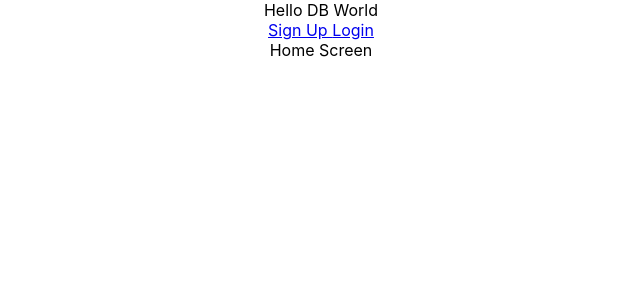
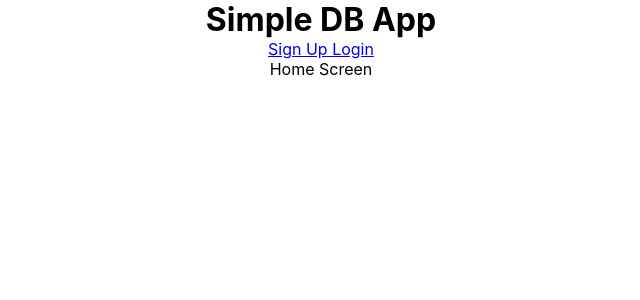
Before and after one commit to MichalPC/simple-database-manipulation-app, a React (Create React App) app: page / in a window 1280 px wide. Shown: the top 300 px of the page, without its empty margins (319-959 px from the left). Built offline with nearby package versions, Linux system fonts and the light colour scheme.

Commit message:
Add a h1 tag to Header-text div.

```diff
--- a/src/App.js
+++ b/src/App.js
@@ -8,7 +8,8 @@ function App() {
   return (
     <div className="App">
       <header className="Header-container">
-        <div className="Header-text">Hello DB World
+        <div className="Header-text">
+          <h1>Simple DB App</h1>
           <div className='Button-container'>
               <Link className='Link-button' to={'/signup'}> Sign Up </Link>
               <Link className='Link-button' to={'/home'}> Login </Link>
```
